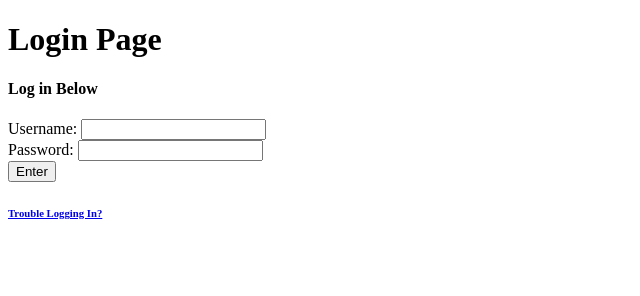
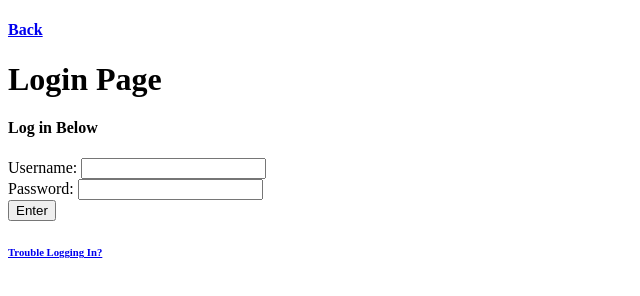
Before and after one commit to jeffklouda/guate_te_incluye_web_site, a plain HTML site: page login.html in a window 1280 px wide. Shown: the whole page, without its empty margins (0-640 px from the left). Drawn offline with Linux system fonts and the light colour scheme.

Commit message:
Link login pages

```diff
--- a/login.html
+++ b/login.html
@@ -5,6 +5,7 @@
 </head>
 
 <body>
+  <a href="index.html"><h4>Back</h4></a>
   <h1> Login Page </h1>
   <h4> Log in Below </h4>
   <form action ="">
```
